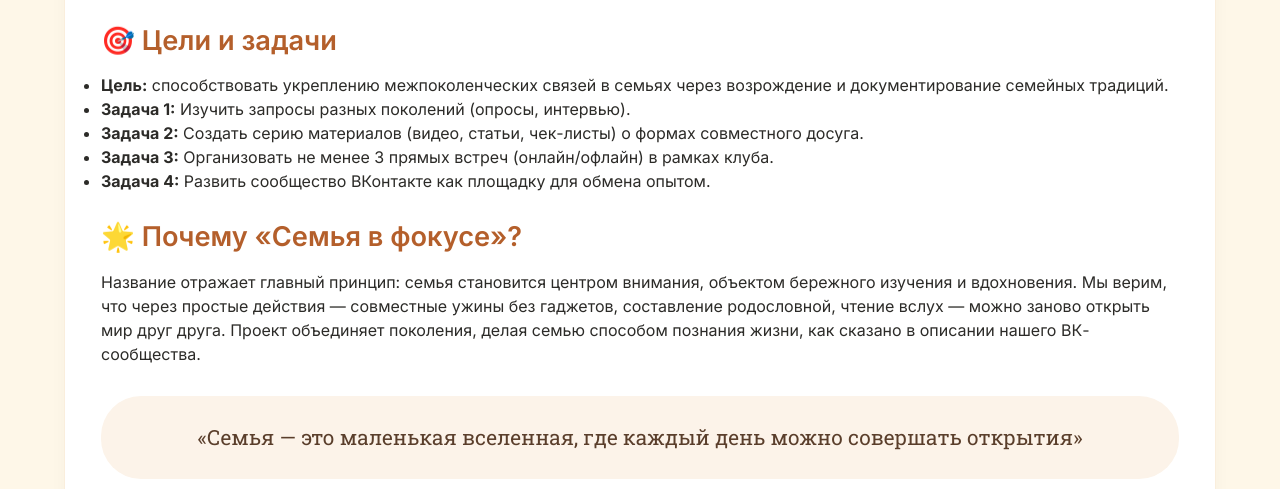
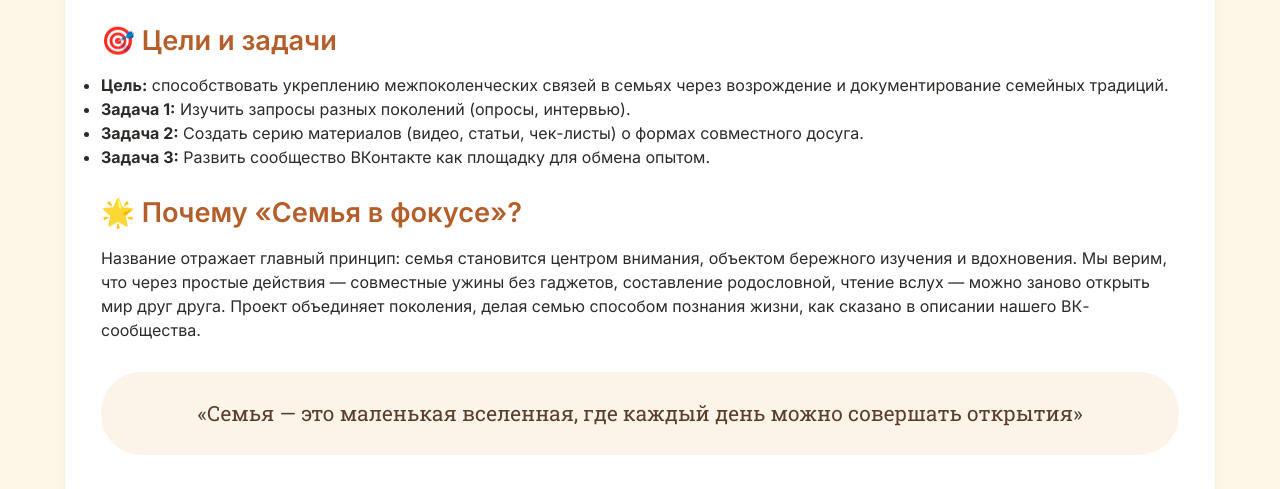
Before and after one commit to VanyaBurst/mospolytech-practice-2026-1, a plain HTML site: page site/index.html in a window 1280 px wide. Both pictures are taken after a click on the button "О проекте". Shown: the part 311-800 px from the top of the page. Drawn offline with Linux system fonts and the light colour scheme; files that its build step writes are made by us from their sources.

Commit message:
Update index.html

```diff
--- a/site/index.html
+++ b/site/index.html
@@ -74,8 +74,7 @@
                     <li><strong>Цель:</strong> способствовать укреплению межпоколенческих связей в семьях через возрождение и документирование семейных традиций.</li>
                     <li><strong>Задача 1:</strong> Изучить запросы разных поколений (опросы, интервью).</li>
                     <li><strong>Задача 2:</strong> Создать серию материалов (видео, статьи, чек-листы) о формах совместного досуга.</li>
-                    <li><strong>Задача 3:</strong> Организовать не менее 3 прямых встреч (онлайн/офлайн) в рамках клуба.</li>
-                    <li><strong>Задача 4:</strong> Развить сообщество ВКонтакте как площадку для обмена опытом.</li>
+                    <li><strong>Задача 3:</strong> Развить сообщество ВКонтакте как площадку для обмена опытом.</li>
                 </ul>
 
                 <h2>🌟 Почему «Семья в фокусе»?</h2>
```
